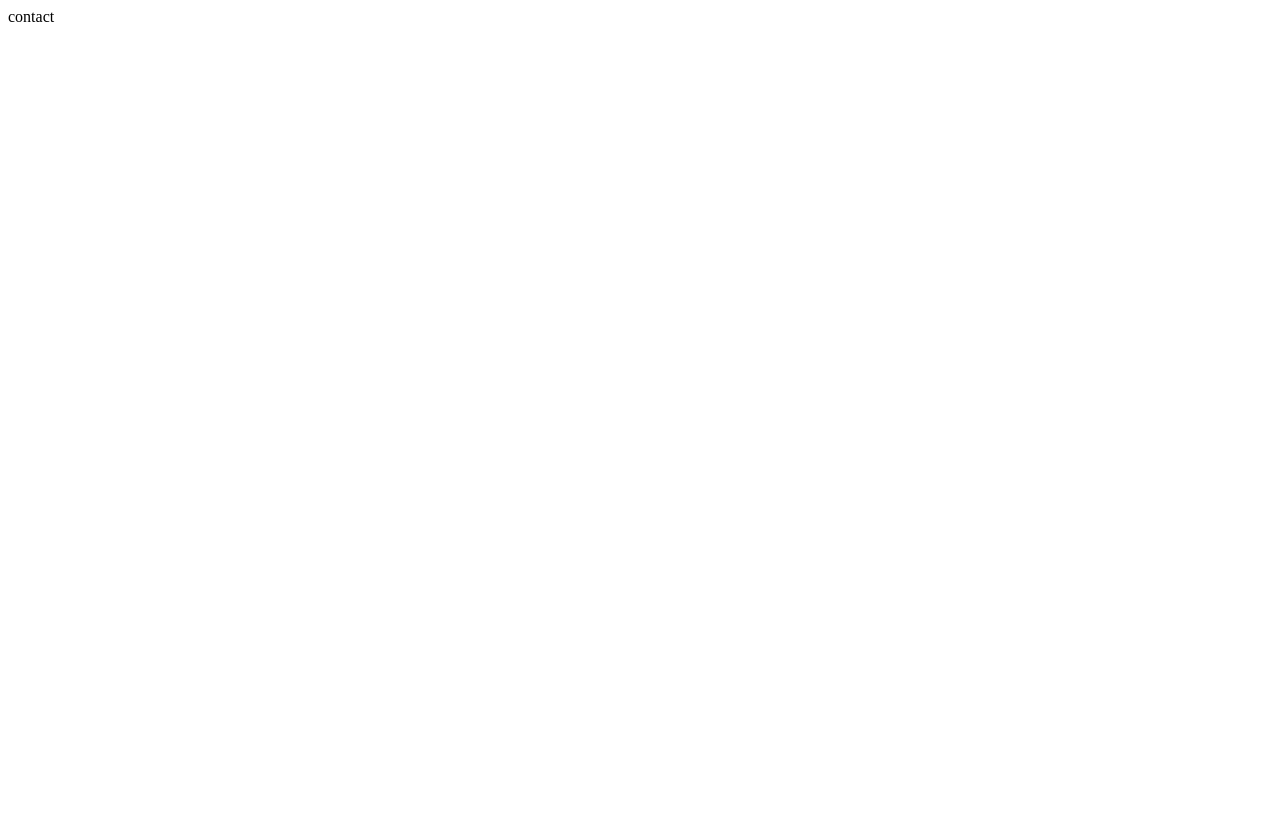
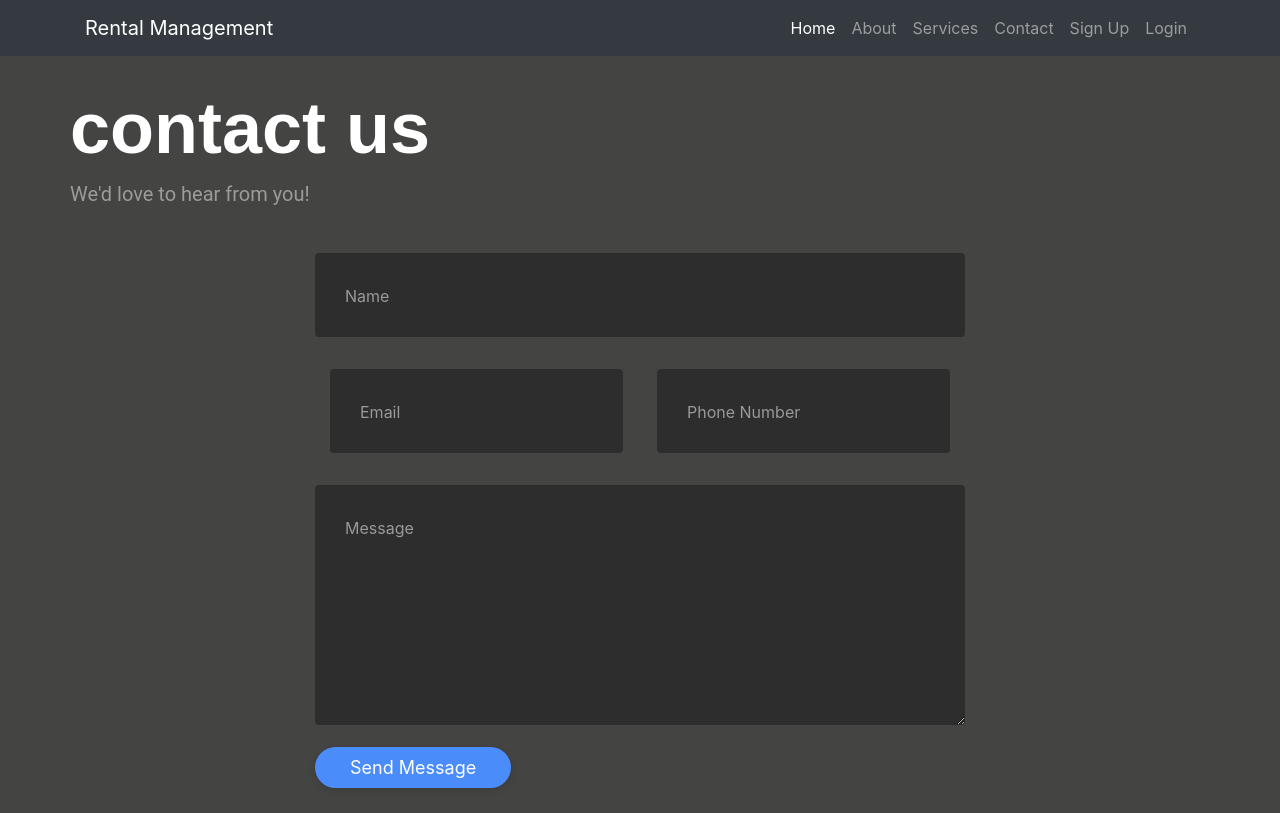
Before and after one commit to srujangit123/DBMS-Project, a Django app: page /contact/ in a window 1280 px wide. Before the commit the page is almost empty. Before the commit the page ends 22 px from the top, so only its background shows below. Run offline with Django 3.2, Linux system fonts and the light colour scheme; some libraries are stand-ins or nearby versions.

Commit message:
contact page

```diff
--- /dev/null
+++ b/static/css/contact.css
@@ -0,0 +1,131 @@
+body {
+    background-color: #444442;
+    padding-top: 85px;
+}
+
+h1 {
+    font-family: 'Poppins', sans-serif, 'arial';
+    font-weight: 600;
+    font-size: 72px;
+    color: white;
+    text-align: center;
+}
+
+h4 {
+    font-family: 'Roboto', sans-serif, 'arial';
+    font-weight: 400;
+    font-size: 20px;
+    color: #9b9b9b;
+    line-height: 1.5;
+}
+
+/* ///// inputs /////*/
+
+input:focus ~ label, textarea:focus ~ label, input:valid ~ label, textarea:valid ~ label {
+    font-size: 0.75em;
+    color: #999;
+    top: -5px;
+    -webkit-transition: all 0.225s ease;
+    transition: all 0.225s ease;
+}
+
+.styled-input {
+    float: left;
+    width: 293px;
+    margin: 1rem 0;
+    position: relative;
+    border-radius: 4px;
+}
+
+@media only screen and (max-width: 768px){
+    .styled-input {
+        width:100%;
+    }
+}
+
+.styled-input label {
+    color: #999;
+    padding: 1.3rem 30px 1rem 30px;
+    position: absolute;
+    top: 10px;
+    left: 0;
+    -webkit-transition: all 0.25s ease;
+    transition: all 0.25s ease;
+    pointer-events: none;
+}
+
+.styled-input.wide {
+    width: 650px;
+    max-width: 100%;
+}
+
+input,
+textarea {
+    padding: 30px;
+    border: 0;
+    width: 100%;
+    font-size: 1rem;
+    background-color: #2d2d2d;
+    color: white;
+    border-radius: 4px;
+}
+
+input:focus,
+textarea:focus { outline: 0; }
+
+input:focus ~ span,
+textarea:focus ~ span {
+    width: 100%;
+    -webkit-transition: all 0.075s ease;
+    transition: all 0.075s ease;
+}
+
+textarea {
+    width: 100%;
+    min-height: 15em;
+}
+
+.input-container {
+    width: 650px;
+    max-width: 100%;
+    margin: 20px auto 25px auto;
+}
+
+.submit-btn {
+    float: right;
+    padding: 7px 35px;
+    border-radius: 60px;
+    display: inline-block;
+    background-color: #4b8cfb;
+    color: white;
+    font-size: 18px;
+    cursor: pointer;
+    box-shadow: 0 2px 5px 0 rgba(0,0,0,0.06),
+              0 2px 10px 0 rgba(0,0,0,0.07);
+    -webkit-transition: all 300ms ease;
+    transition: all 300ms ease;
+}
+
+.submit-btn:hover {
+    transform: translateY(1px);
+    box-shadow: 0 1px 1px 0 rgba(0,0,0,0.10),
+              0 1px 1px 0 rgba(0,0,0,0.09);
+}
+
+@media (max-width: 768px) {
+    .submit-btn {
+        width:100%;
+        float: none;
+        text-align:center;
+    }
+}
+
+input[type=checkbox] + label {
+  color: #ccc;
+  font-style: italic;
+}
+
+input[type=checkbox]:checked + label {
+  color: #f00;
+  font-style: normal;
+}
--- a/static/css/dashboard.css
+++ b/static/css/dashboard.css
@@ -9,9 +9,8 @@
 }
 
 body {
-  background: #654ea3;
-  background: linear-gradient(to right, #e96443, #904e95);
-  min-height: 100vh;
+  background:#444442;
+
 }
 button {
 	cursor: pointer;
--- a/templates/contact.html
+++ b/templates/contact.html
@@ -1 +1,96 @@
-contact
+<!DOCTYPE html>
+{% load static %}
+<html lang="en">
+
+<head>
+    <meta charset="UTF-8">
+    <meta http-equiv="X-UA-Compatible" content="IE=edge">
+    <meta name="viewport" content="width=device-width, initial-scale=1.0">
+    <title>Contact us</title>
+    <!-- Bootstrap core CSS -->
+    <link href="{% static 'vendor/bootstrap/css/bootstrap.min.css' %}" rel="stylesheet" />
+
+    <!-- Custom styles for this template -->
+    <link href="{% static 'css/contact.css' %}" rel="stylesheet" />
+</head>
+
+<body>
+    <nav class="navbar navbar-expand-lg navbar-dark bg-dark fixed-top">
+        <div class="container">
+            <a class="navbar-brand" href="#">Rental Management</a>
+            <button class="navbar-toggler" type="button" data-toggle="collapse" data-target="#navbarResponsive"
+                aria-controls="navbarResponsive" aria-expanded="false" aria-label="Toggle navigation">
+                <span class="navbar-toggler-icon"></span>
+            </button>
+            <div class="collapse navbar-collapse " id="navbarResponsive">
+                <ul class="navbar-nav ml-auto navbar-left">
+                    <li class="nav-item active">
+                        <a class="nav-link" href="/">Home
+                            <span class="sr-only">(current)</span>
+                        </a>
+                    </li>
+                    <li class="nav-item">
+                        <a class="nav-link" href="/about">About</a>
+                    </li>
+                    <li class="nav-item">
+                        <a class="nav-link" href="/services">Services</a>
+                    </li>
+                    <li class="nav-item">
+                        <a class="nav-link" href="/contact">Contact</a>
+                    </li>
+                    {% if user.is_authenticated %}
+                    <a href='/dashboard'>
+                        <li class="nav-item nav-link">{{user.user_name}}</li>
+                    </a>
+                    <li class="nav-item"><a class="nav-link" href="{% url 'logout' %}">Logout<i
+                                class="fas fa-user-plus"></i></a></li>
+                    {% else %}
+                    <li class="nav-item"><a class="nav-link" href="{% url 'register' %}">Sign Up <i
+                                class="fas fa-user-plus"></i></a></li>
+                    <li class="nav-item"><a class="nav-link" href="{% url 'login' %}">Login <i
+                                class="fas fa-sign-in-alt"></i></a></li>
+                    {%endif%}
+                </ul>
+            </div>
+        </div>
+    </nav>
+    <div class="container">
+        <div class="row">
+            <h1>contact us</h1>
+        </div>
+        <div class="row">
+            <h4 style="text-align:center">We'd love to hear from you!</h4>
+        </div>
+        <div class="row input-container">
+            <div class="col-xs-12">
+                <div class="styled-input wide">
+                    <input type="text" required />
+                    <label>Name</label>
+                </div>
+            </div>
+            <div class="col-md-6 col-sm-12">
+                <div class="styled-input">
+                    <input type="text" required />
+                    <label>Email</label>
+                </div>
+            </div>
+            <div class="col-md-6 col-sm-12">
+                <div class="styled-input" style="float:right;">
+                    <input type="text" required />
+                    <label>Phone Number</label>
+                </div>
+            </div>
+            <div class="col-xs-12">
+                <div class="styled-input wide">
+                    <textarea required></textarea>
+                    <label>Message</label>
+                </div>
+            </div>
+            <div class="col-xs-12">
+                <div class="btn-lrg submit-btn">Send Message</div>
+            </div>
+        </div>
+    </div>
+</body>
+
+</html>
```
Also changed, not shown: templates/dashboard.html (+8 -5 lines).
